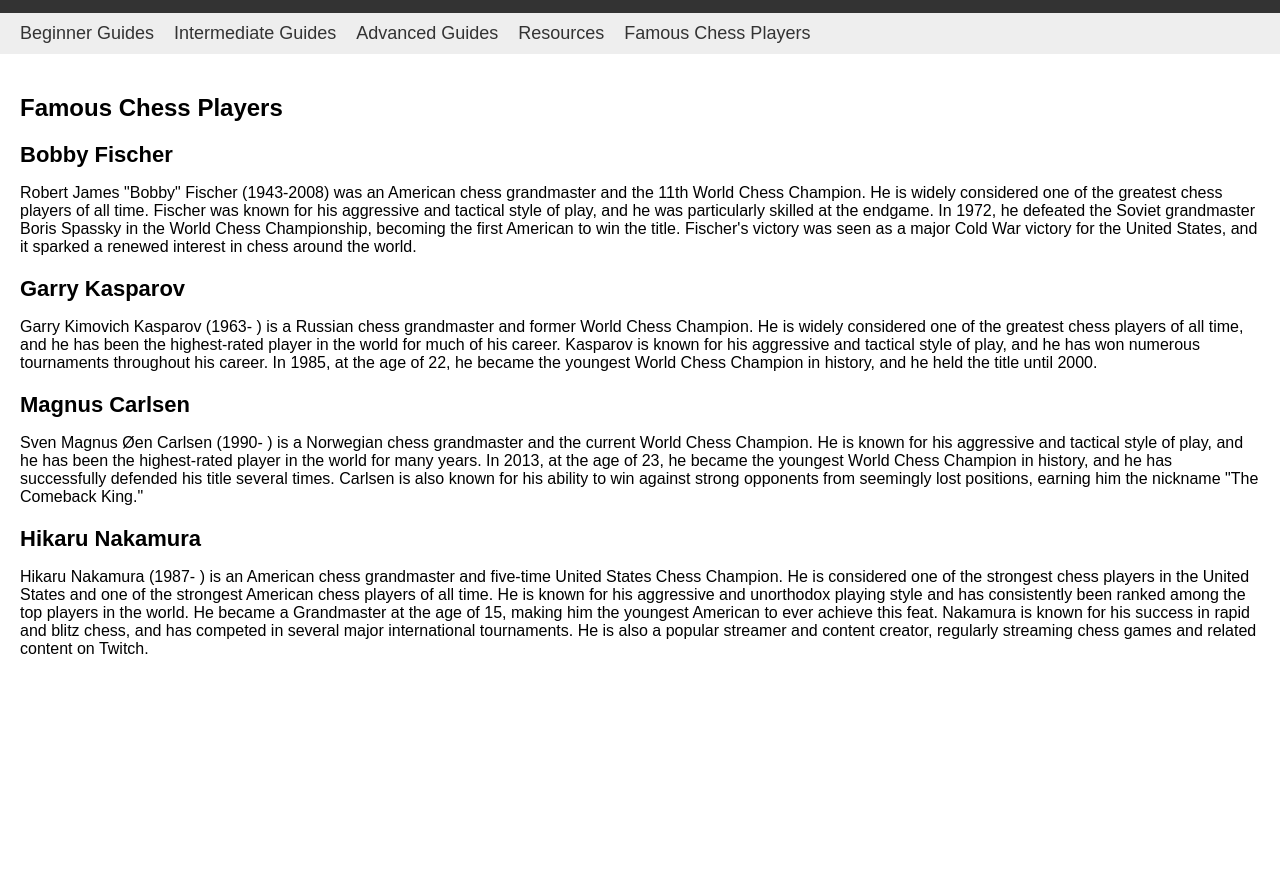
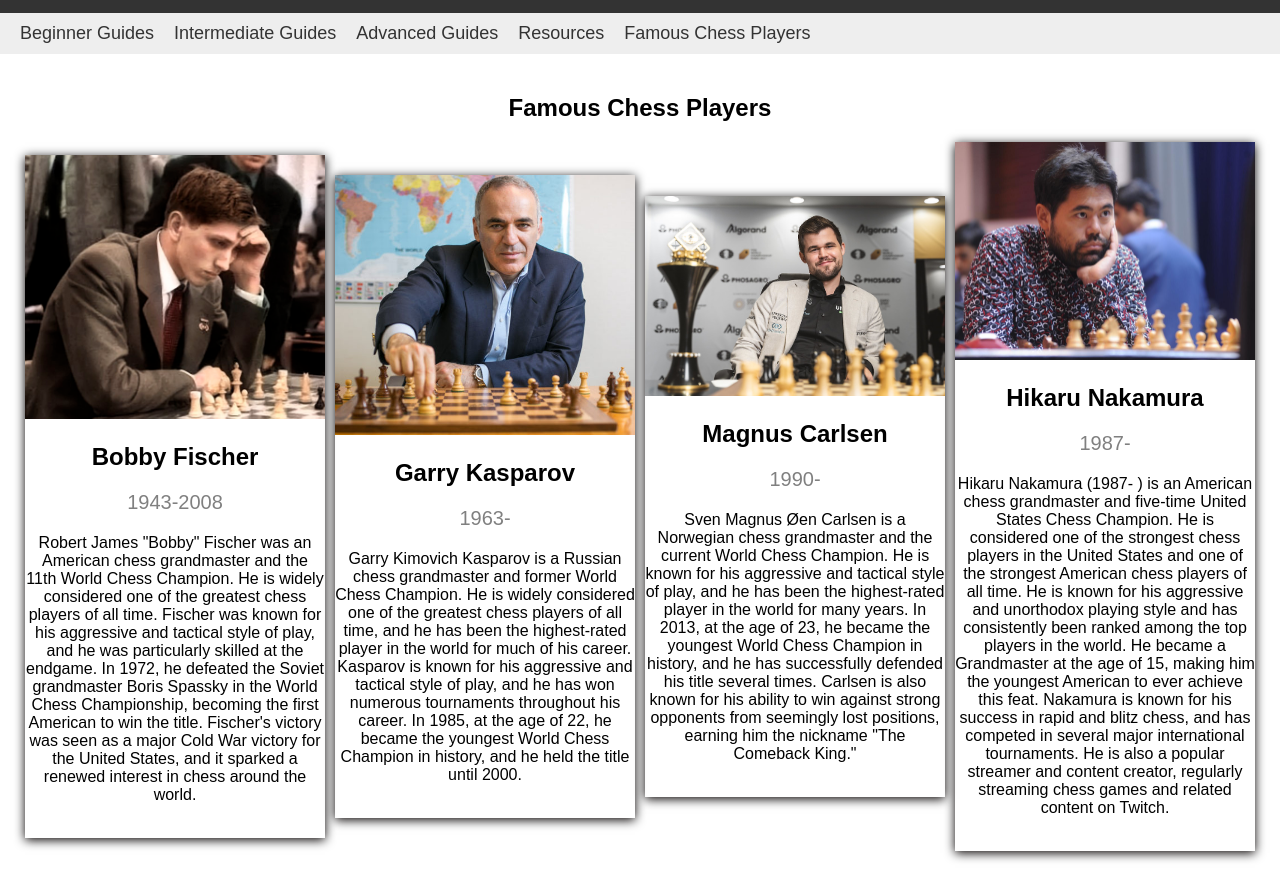
Before and after one commit to yarokorolko/Projeto, a plain HTML site: page famouschessplayers.html in a window 1280 px wide. Shown: the part 47-938 px from the top of the page. Before the commit the page ends 800 px from the top, so only its background shows below. Drawn offline with Linux system fonts and the light colour scheme.

Commit message:
atualização da secção "Chess Players"

```diff
--- a/famouschessplayers.html
+++ b/famouschessplayers.html
@@ -20,23 +20,41 @@
   <main>
    <!-- A page for biographies of famous chess players -->
 <section>
-    <h1>Famous Chess Players</h1>
-    <article>
-      <h2>Bobby Fischer</h2>
-      <p>Robert James "Bobby" Fischer (1943-2008) was an American chess grandmaster and the 11th World Chess Champion. He is widely considered one of the greatest chess players of all time. Fischer was known for his aggressive and tactical style of play, and he was particularly skilled at the endgame. In 1972, he defeated the Soviet grandmaster Boris Spassky in the World Chess Championship, becoming the first American to win the title. Fischer's victory was seen as a major Cold War victory for the United States, and it sparked a renewed interest in chess around the world.</p>
-    </article>
-    <article>
-      <h2>Garry Kasparov</h2>
-      <p>Garry Kimovich Kasparov (1963- ) is a Russian chess grandmaster and former World Chess Champion. He is widely considered one of the greatest chess players of all time, and he has been the highest-rated player in the world for much of his career. Kasparov is known for his aggressive and tactical style of play, and he has won numerous tournaments throughout his career. In 1985, at the age of 22, he became the youngest World Chess Champion in history, and he held the title until 2000.</p>
-    </article>
-    <article>
-      <h2>Magnus Carlsen</h2>
-      <p>Sven Magnus Øen Carlsen (1990- ) is a Norwegian chess grandmaster and the current World Chess Champion. He is known for his aggressive and tactical style of play, and he has been the highest-rated player in the world for many years. In 2013, at the age of 23, he became the youngest World Chess Champion in history, and he has successfully defended his title several times. Carlsen is also known for his ability to win against strong opponents from seemingly lost positions, earning him the nickname "The Comeback King."</p>
-    </article>
-    <article>
-      <h2>Hikaru Nakamura</h2>
-      <p>Hikaru Nakamura (1987- ) is an American chess grandmaster and five-time United States Chess Champion. He is considered one of the strongest chess players in the United States and one of the strongest American chess players of all time. He is known for his aggressive and unorthodox playing style and has consistently been ranked among the top players in the world. He became a Grandmaster at the age of 15, making him the youngest American to ever achieve this feat. Nakamura is known for his success in rapid and blitz chess, and has competed in several major international tournaments. He is also a popular streamer and content creator, regularly streaming chess games and related content on Twitch.</p>
-    </article>
+    <h1 style="text-align:center">Famous Chess Players</h1>
+    <div class="row">
+      <div class="card">
+        <img src="BobbyFischer.jpg" alt="Bobby" style="width:100%">
+        <h1>Bobby Fischer</h1>
+        <p class="title">1943-2008</p>
+        <p style="text-align:center">Robert James "Bobby" Fischer was an American chess grandmaster and the 11th World Chess Champion. He is widely considered one of the greatest chess players of all time. Fischer was known for his aggressive and tactical style of play, and he was particularly skilled at the endgame. In 1972, he defeated the Soviet grandmaster Boris Spassky in the World Chess Championship, becoming the first American to win the title. Fischer's victory was seen as a major Cold War victory for the United States, and it sparked a renewed interest in chess around the world.
+        </p>
+        <br>
+        </div>
+        <div class="card">
+          <img src="Kasparov.jpg" alt="Kasparov" style="width:100%">
+          <h1>Garry Kasparov</h1>
+          <p class="title">1963-</p>
+          <p style="text-align:center">Garry Kimovich Kasparov is a Russian chess grandmaster and former World Chess Champion. He is widely considered one of the greatest chess players of all time, and he has been the highest-rated player in the world for much of his career. Kasparov is known for his aggressive and tactical style of play, and he has won numerous tournaments throughout his career. In 1985, at the age of 22, he became the youngest World Chess Champion in history, and he held the title until 2000.
+          </p>
+          <br>
+          </div>
+          <div class="card">
+            <img src="MagnusCarlsen.jpg" alt="Magnus" style="width:100%">
+            <h1>Magnus Carlsen</h1>
+            <p class="title">1990-</p>
+            <p style="text-align:center">Sven Magnus Øen Carlsen is a Norwegian chess grandmaster and the current World Chess Champion. He is known for his aggressive and tactical style of play, and he has been the highest-rated player in the world for many years. In 2013, at the age of 23, he became the youngest World Chess Champion in history, and he has successfully defended his title several times. Carlsen is also known for his ability to win against strong opponents from seemingly lost positions, earning him the nickname "The Comeback King."
+            </p>
+            <br>
+            </div>
+            <div class="card">
+              <img src="Hikaru.jfif" alt="Hikaru" style="width:100%">
+              <h1>Hikaru Nakamura</h1>
+              <p class="title">1987-</p>
+              <p style="text-align:center">Hikaru Nakamura (1987- ) is an American chess grandmaster and five-time United States Chess Champion. He is considered one of the strongest chess players in the United States and one of the strongest American chess players of all time. He is known for his aggressive and unorthodox playing style and has consistently been ranked among the top players in the world. He became a Grandmaster at the age of 15, making him the youngest American to ever achieve this feat. Nakamura is known for his success in rapid and blitz chess, and has competed in several major international tournaments. He is also a popular streamer and content creator, regularly streaming chess games and related content on Twitch.
+              </p>
+              <br>
+              </div>
+              </div>
   </section>
   </main>
   <footer>
--- a/styles.css
+++ b/styles.css
@@ -73,3 +73,35 @@ body {
   article p {
     font-size: 16px;
   }
+
+  .card {
+    box-shadow: 0 2px 10px 0 rgba(5, 0, 0, 5);
+    max-width: 300px;
+    margin: auto;
+    text-align: center;
+    font-family: Arial, Helvetica, sans-serif;
+    display: flex;
+    display: inline-block;
+  }
+
+  .title {
+    color: grey;
+    font-size: 20px;
+  }
+
+  .column {
+    float: left;
+    width: 25%;
+    padding: 0 10px;
+  }
+
+  .row {margin: 0px;
+    display: flex;
+    justify-content: space-between;
+  }
+
+  .row:after {
+    content: "";
+    display: table;
+    clear: both;
+  }
```
Also changed, not shown: BobbyFischer.jpg (added), Hikaru.jfif (added), Kasparov.jpg (added), MagnusCarlsen.jpg (added).
